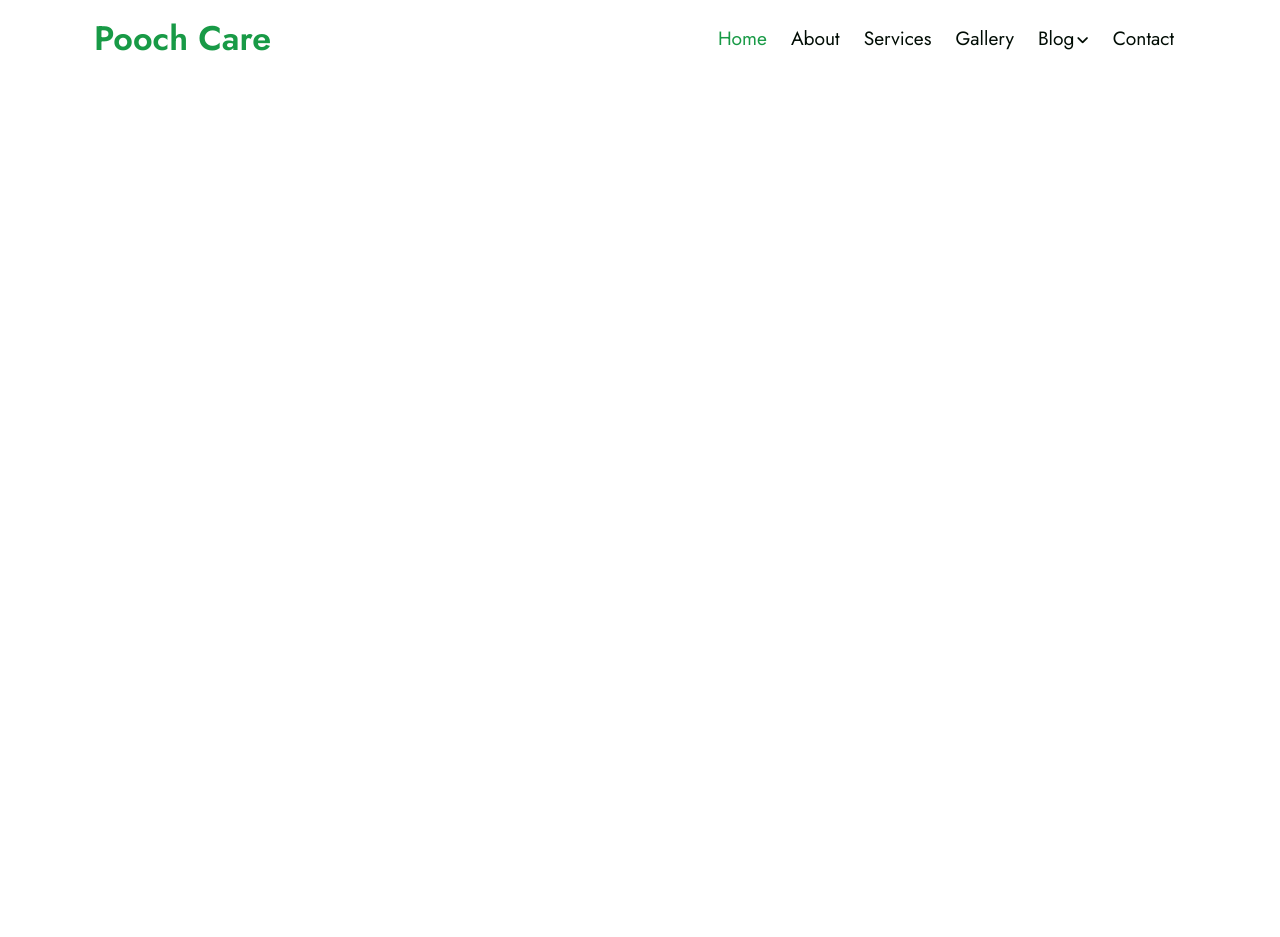
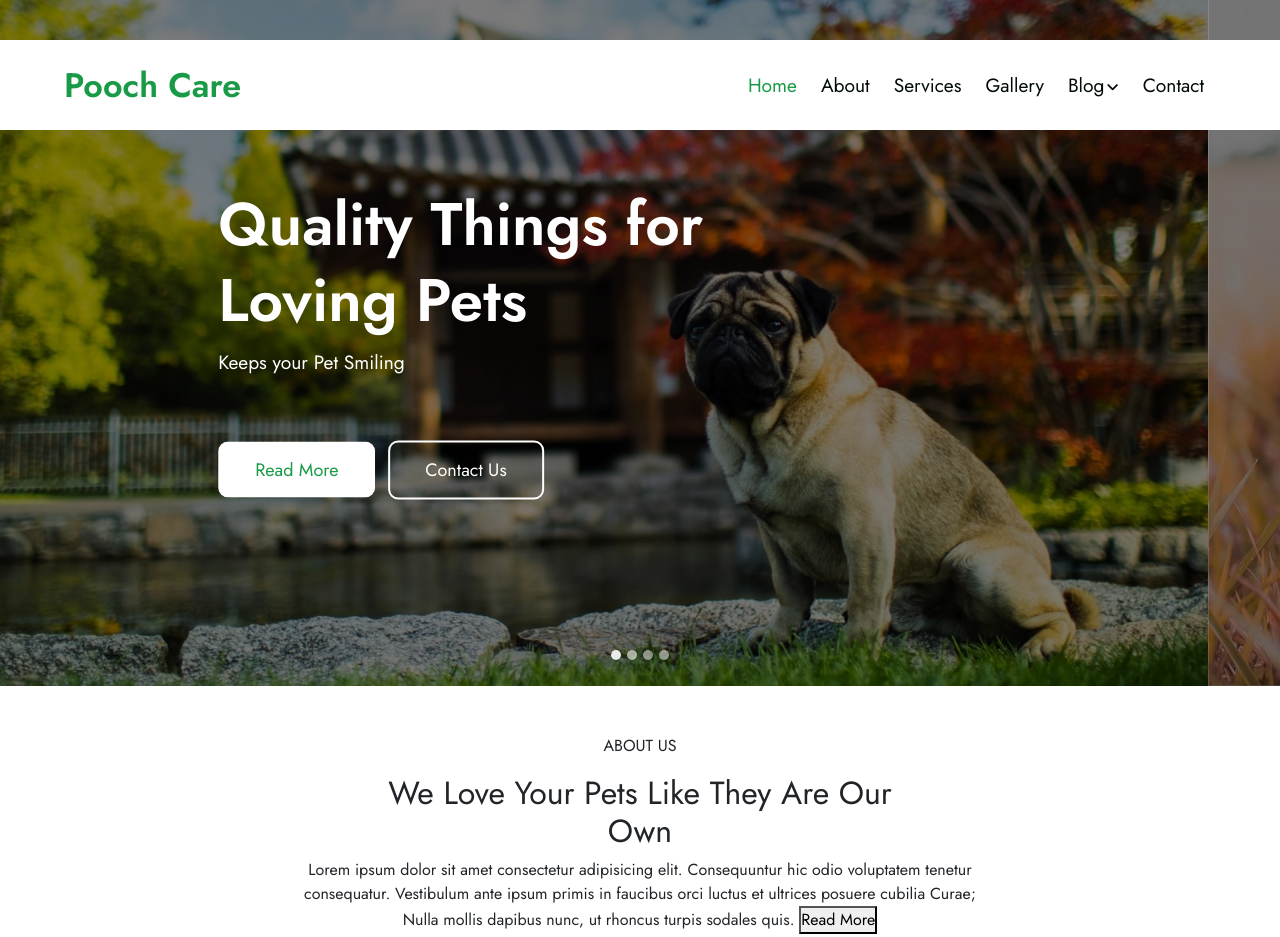
Before and after one commit to minhhau94/PoochCare, a plain HTML site: page index.html in a window 1280 px wide. Before the commit the page ends 800 px from the top, so only its background shows below. Drawn offline with nearby package versions, Linux system fonts and the light colour scheme.

Commit message:
carousel

```diff
--- a/css/style.css
+++ b/css/style.css
@@ -9,6 +9,24 @@ body{
     box-sizing: border-box;
 }
 /* header */
+.header{
+    background-color: #ffffff;
+    height: 90px;
+    position: fixed;
+    top: 40px;
+    right: 0;
+    left: 0;
+    z-index: 10;
+    display: flex;
+    align-items: center;
+}
+.header .container{
+    max-width: 1200px;
+    margin: auto;
+}
+.header .container-fluid{
+    /* width: 100%; */
+}
 .header .navbar-brand{
     color: #189a46;
     font-size: 34px;
@@ -42,4 +60,67 @@ body{
     padding-left: 2px;
     font-weight: 600;
 }
-/* carousel */
+/* slider */
+.slider .carousel-item h5{
+    font-size: 60px;
+    line-height: 76px;
+    font-weight: 600;
+}
+.slider .carousel-item p{
+    font-size: 1.2em;
+    font-weight: 400;
+    line-height: 30px;
+}
+.slider .carousel-item .carousel-caption{
+    width: 700px;
+    margin: auto;
+}
+.slider .carousel-caption .button1{
+    padding: 12px 35px;
+    font-size: 18px;
+    line-height: 28px;
+    font-weight: 400;
+    background-color: #ffffff;
+    color: #189a46;
+    border: 2px solid transparent;
+    border-radius: 10px;
+    margin: 3rem 0.5rem 0 0;
+}
+.slider .carousel-caption .button2{
+    color: #ffffff;
+    border: 2px solid #ffffff;
+    padding: 14px 35px;
+    border-radius: 10px;
+    font-size: 18px;
+    background-color: transparent;
+    margin-top: 3rem;
+}
+.slider .carousel-caption{
+    bottom: 50%;
+    transform: translateY(50%);
+}
+.slider .carousel-item::before{
+    content: "";
+    background-color: #000000;
+    position: absolute;
+    top: 0;
+    bottom: 0;
+    left: 0;
+    right: 0;
+    opacity: 50%;
+}
+.slider .carousel-indicators button{
+    width: 10px;
+    height: 10px;
+    border-radius: 50%;
+}
+/* about */
+.about{
+    padding: 3rem 0;
+
+}
+.about .content{
+    width: 700px;
+    text-align: center;
+    margin: auto;
+}
--- a/index.html
+++ b/index.html
@@ -26,7 +26,7 @@
 
 <body>
   <!-- header -->
-    <header class="header .bg-white">
+    <header class="header">
         <div class="container">
             <nav class="navbar navbar-expand-lg navbar-light">
                 <div class="container-fluid">
@@ -65,11 +65,65 @@
               </nav>
         </div>
     </header>
-    <!-- carousel -->
-    <section class="carousel">
-
+    <!-- slider -->
+    <section class="slider">
+      <div id="carouselExampleCaptions" class="carousel slide" data-bs-ride="carousel">
+        <div class="carousel-indicators">
+          <button type="button" data-bs-target="#carouselExampleCaptions" data-bs-slide-to="0" class="active" aria-current="true" aria-label="Slide 1"></button>
+          <button type="button" data-bs-target="#carouselExampleCaptions" data-bs-slide-to="1" aria-label="Slide 2"></button>
+          <button type="button" data-bs-target="#carouselExampleCaptions" data-bs-slide-to="2" aria-label="Slide 3"></button>
+          <button type="button" data-bs-target="#carouselExampleCaptions" data-bs-slide-to="3" aria-label="Slide 4"></button>
+        </div>
+        <div class="carousel-inner">
+          <div class="carousel-item active">
+            <img src="./image/banner1.jpg" class="d-block w-100" alt="...">
+            <div class="carousel-caption d-none d-md-block text-start">
+              <h5>Quality Things for <br> Loving Pets</h5>
+              <p>Keeps your Pet Smiling</p>
+              <button class="button1">Read More</button>
+              <button class="button2">Contact Us</button>
+            </div>
+          </div>
+          <div class="carousel-item">
+            <img src="./image/banner2.jpg" class="d-block w-100" alt="...">
+            <div class="carousel-caption d-none d-md-block ">
+              <h5>Delivering Happiness <br> For Pets</h5>
+              <p>For the love of pets </p>
+              <button class="button1">Read More</button>
+              <button class="button2">Contact Us</button>
+            </div>
+          </div>
+          <div class="carousel-item">
+            <img src="./image/banner3.jpg" class="d-block w-100 text-start" alt="...">
+            <div class="carousel-caption d-none d-md-block">
+              <h5>Quality Things for <br> Loving Pets</h5>
+              <p>Keeps your Pet Smiling</p>
+              <button class="button1">Read More</button>
+              <button class="button2">Contact Us</button>
+            </div>
+          </div>
+          <div class="carousel-item">
+            <img src="./image/banner4.jpg" class="d-block w-100" alt="...">
+            <div class="carousel-caption d-none d-md-block">
+              <h5>Quality Things for <br> Loving Pets</h5>
+              <p>We help your Projects</p>
+              <button class="button1">Read More</button>
+              <button class="button2">Contact Us</button>
+            </div>
+          </div>
+        </div>
+      </div>
     </section>
-    <section class="about"></section>
+    <section class="about">
+      <div class="container">
+        <div class="content">
+          <p>ABOUT US</p>
+        <h2>We Love Your Pets Like They Are Our <br> Own</h2>
+        <span>Lorem ipsum dolor sit amet consectetur adipisicing elit. Consequuntur hic odio voluptatem tenetur consequatur. Vestibulum ante ipsum primis in faucibus orci luctus et ultrices posuere cubilia Curae; Nulla mollis dapibus nunc, ut rhoncus turpis sodales quis.</span>
+        <button>Read More</button>
+        </div>
+      </div>
+    </section>
     <section class="services"></section>
     <section></section>
     <section class="number"></section>
```
